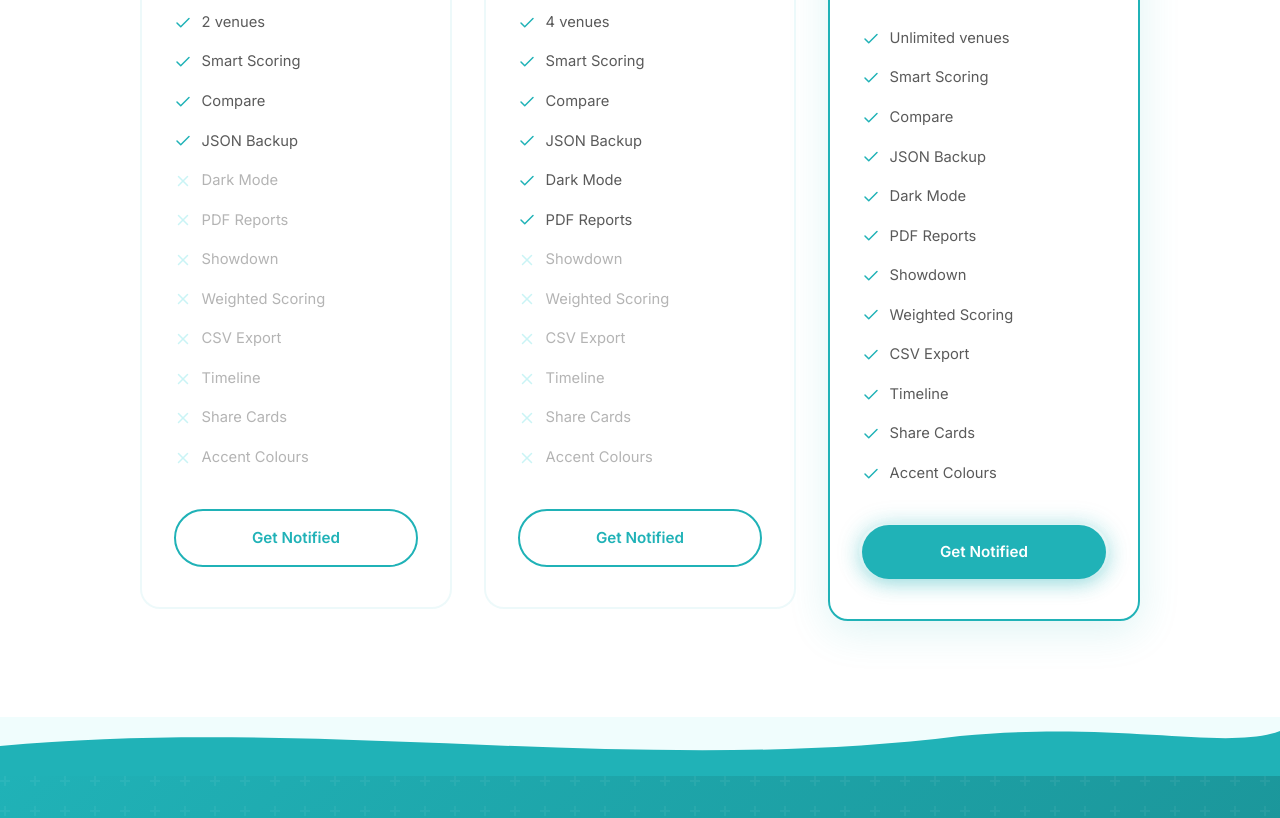
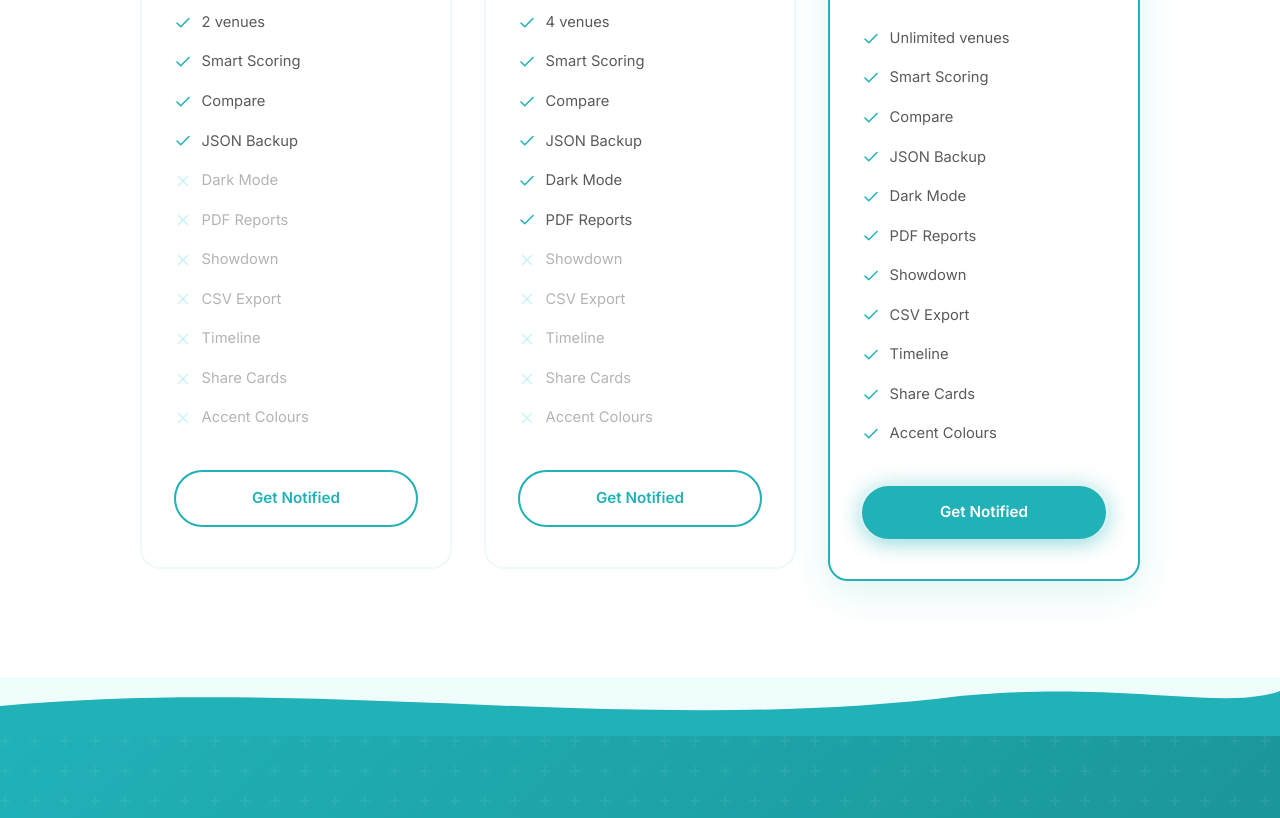
Before and after one commit to perfectdaytech/perfectdayweddings-waitinglist-website, a plain HTML site: page shortlist/index.html in a window 1280 px wide. Shown: the part 4384-5202 px from the top of the page. Drawn offline with nearby package versions, Linux system fonts and the light colour scheme; a web font is replaced by a local one.

Commit message:
updating Weighted Scoring

```diff
--- a/shortlist/index.html
+++ b/shortlist/index.html
@@ -1871,10 +1871,6 @@
                         </li>
                         <li class="disabled">
                             <svg class="cross" viewBox="0 0 24 24" fill="none" stroke-width="2" stroke-linecap="round" stroke-linejoin="round"><line x1="18" y1="6" x2="6" y2="18"></line><line x1="6" y1="6" x2="18" y2="18"></line></svg>
-                            Weighted Scoring
-                        </li>
-                        <li class="disabled">
-                            <svg class="cross" viewBox="0 0 24 24" fill="none" stroke-width="2" stroke-linecap="round" stroke-linejoin="round"><line x1="18" y1="6" x2="6" y2="18"></line><line x1="6" y1="6" x2="18" y2="18"></line></svg>
                             CSV Export
                         </li>
                         <li class="disabled">
@@ -1928,10 +1924,6 @@
                         <li class="disabled">
                             <svg class="cross" viewBox="0 0 24 24" fill="none" stroke-width="2" stroke-linecap="round" stroke-linejoin="round"><line x1="18" y1="6" x2="6" y2="18"></line><line x1="6" y1="6" x2="18" y2="18"></line></svg>
                             Showdown
-                        </li>
-                        <li class="disabled">
-                            <svg class="cross" viewBox="0 0 24 24" fill="none" stroke-width="2" stroke-linecap="round" stroke-linejoin="round"><line x1="18" y1="6" x2="6" y2="18"></line><line x1="6" y1="6" x2="18" y2="18"></line></svg>
-                            Weighted Scoring
                         </li>
                         <li class="disabled">
                             <svg class="cross" viewBox="0 0 24 24" fill="none" stroke-width="2" stroke-linecap="round" stroke-linejoin="round"><line x1="18" y1="6" x2="6" y2="18"></line><line x1="6" y1="6" x2="18" y2="18"></line></svg>
@@ -1989,10 +1981,6 @@
                         <li>
                             <svg class="check" viewBox="0 0 24 24" fill="none" stroke-width="2" stroke-linecap="round" stroke-linejoin="round"><polyline points="20 6 9 17 4 12"></polyline></svg>
                             Showdown
-                        </li>
-                        <li>
-                            <svg class="check" viewBox="0 0 24 24" fill="none" stroke-width="2" stroke-linecap="round" stroke-linejoin="round"><polyline points="20 6 9 17 4 12"></polyline></svg>
-                            Weighted Scoring
                         </li>
                         <li>
                             <svg class="check" viewBox="0 0 24 24" fill="none" stroke-width="2" stroke-linecap="round" stroke-linejoin="round"><polyline points="20 6 9 17 4 12"></polyline></svg>
```
